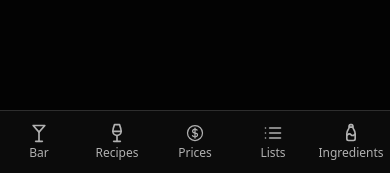
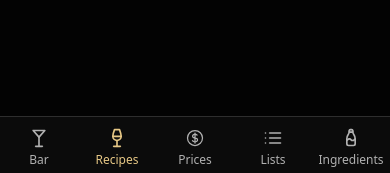
Before and after one commit to crops004/home-bar, a Flask app: page /recipe/recipe in a window 390 px wide. Shown: the part 671-844 px from the top of the page. Run offline with Flask 3, Linux system fonts and the light colour scheme; the visitor is signed in with stand-in values (Sample User, id 1); data that the repository does not hold is empty; style sheets or scripts are compiled from the project's sources; some libraries are stand-ins or nearby versions.

Commit message:
feat: enhance modals in recipes and bar pages for improved accessibility and layout

```diff
--- a/templates/base.html
+++ b/templates/base.html
@@ -11,28 +11,39 @@
     <div id="toast" class="toast"></div>
     <!-- Mobile Bottom Nav -->
     <nav class="sm:hidden fixed bottom-0 left-0 right-0 bg-background-mid border-t border-border-muted z-50">
-        <div class="flex justify-around items-center py-2 text-xs text-text-muted">
-            <a href="{{ url_for('bar.bar') }}" class="flex flex-col items-center gap-0.5 w-14">
+        {% set current_endpoint = request.endpoint or '' %}
+        <div class="grid grid-cols-5 items-stretch py-0 text-xs text-text-muted">
+            <a href="{{ url_for('bar.bar') }}" class="flex min-h-14 w-full flex-col items-center justify-center gap-0.5 px-1 py-0.5 transition-colors {% if current_endpoint.startswith('bar.') %}text-logo{% else %}text-text-muted{% endif %}">
+                <span class="flex h-7 w-7 items-center justify-center rounded-full">
                     <svg class="w-5 h-5 block mx-auto" xmlns="http://www.w3.org/2000/svg" viewBox="0 0 24 24" fill="none" stroke="currentColor" stroke-width="2" stroke-linecap="round" stroke-linejoin="round"><path d="M8 22h8"/><path d="M12 11v11"/><path d="m19 3-7 8-7-8Z"/></svg>
-                <span>Bar</span>
+                </span>
+                <span class="leading-none">Bar</span>
             </a>
-            <a href="{{ url_for('recipes.recipes') }}" class="flex flex-col items-center gap-0.5 w-14">
+            <a href="{{ url_for('recipes.recipes') }}" class="flex min-h-14 w-full flex-col items-center justify-center gap-0.5 px-1 py-0.5 transition-colors {% if current_endpoint.startswith('recipes.') %}text-logo{% else %}text-text-muted{% endif %}">
+                <span class="flex h-7 w-7 items-center justify-center rounded-full">
                     <svg class="w-5 h-5 block mx-auto" xmlns="http://www.w3.org/2000/svg" viewBox="0 0 24 24" fill="none" stroke="currentColor" stroke-width="2" stroke-linecap="round" stroke-linejoin="round"><path d="M8 22h8"/><path d="M7 10h10"/><path d="M12 15v7"/><path d="M12 15a5 5 0 0 0 5-5c0-2-.5-4-2-8H9c-1.5 4-2 6-2 8a5 5 0 0 0 5 5Z"/></svg>
-                <span>Recipes</span>
+                </span>
+                <span class="leading-none">Recipes</span>
             </a>
-            <a href="{{ url_for('prices') }}" class="flex flex-col items-center gap-0.5 w-14">
+            <a href="{{ url_for('prices') }}" class="flex min-h-14 w-full flex-col items-center justify-center gap-0.5 px-1 py-0.5 transition-colors {% if current_endpoint == 'prices' %}text-logo{% else %}text-text-muted{% endif %}">
+                <span class="flex h-7 w-7 items-center justify-center rounded-full">
                     <svg xmlns="http://www.w3.org/2000/svg" fill="none" viewBox="0 0 24 24" stroke-width="1.5" stroke="currentColor" class="w-5 h-5 block mx-auto">
                         <path stroke-linecap="round" stroke-linejoin="round" d="M12 6v12m-3-2.818.879.659c1.171.879 3.07.879 4.242 0 1.172-.879 1.172-2.303 0-3.182C13.536 12.219 12.768 12 12 12c-.725 0-1.45-.22-2.003-.659-1.106-.879-1.106-2.303 0-3.182s2.9-.879 4.006 0l.415.33M21 12a9 9 0 1 1-18 0 9 9 0 0 1 18 0Z" />
                     </svg>
-                <span>Prices</span>
+                </span>
+                <span class="leading-none">Prices</span>
             </a>
-            <a href="{{ url_for('manage_lists') }}" class="flex flex-col items-center gap-0.5 w-14">
+            <a href="{{ url_for('manage_lists') }}" class="flex min-h-14 w-full flex-col items-center justify-center gap-0.5 px-1 py-0.5 transition-colors {% if current_endpoint == 'manage_lists' %}text-logo{% else %}text-text-muted{% endif %}">
+                <span class="flex h-7 w-7 items-center justify-center rounded-full">
                     <svg class="w-5 h-5 block mx-auto" viewBox="0 0 24 24" fill="none" stroke="currentColor" stroke-width="2" stroke-linecap="round" stroke-linejoin="round"><path d="M8 6h13"/><path d="M8 12h13"/><path d="M8 18h13"/><path d="M3 6h.01"/><path d="M3 12h.01"/><path d="M3 18h.01"/></svg>
-                <span>Lists</span>
+                </span>
+                <span class="leading-none">Lists</span>
             </a>
-            <a href="{{ url_for('possible_ingredients') }}" class="flex flex-col items-center gap-0.5 w-14 py-1">
+            <a href="{{ url_for('possible_ingredients') }}" class="flex min-h-14 w-full flex-col items-center justify-center gap-0.5 px-1 py-0.5 transition-colors {% if current_endpoint == 'possible_ingredients' %}text-logo{% else %}text-text-muted{% endif %}">
+                <span class="flex h-7 w-7 items-center justify-center rounded-full">
                     <svg class="w-5 h-5 block mx-auto" xmlns="http://www.w3.org/2000/svg" viewBox="0 0 24 24" fill="none" stroke="currentColor" stroke-width="2" stroke-linecap="round" stroke-linejoin="round"><path stroke="none" d="M0 0h24v24H0z" fill="none"/><path d="M10 5h4v-2a1 1 0 0 0 -1 -1h-2a1 1 0 0 0 -1 1v2z" /><path d="M14 3.5c0 1.626 .507 3.212 1.45 4.537l.05 .07a8.093 8.093 0 0 1 1.5 4.694v6.199a2 2 0 0 1 -2 2h-6a2 2 0 0 1 -2 -2v-6.2c0 -1.682 .524 -3.322 1.5 -4.693l.05 -.07a7.823 7.823 0 0 0 1.45 -4.537" /><path d="M7 14.803a2.4 2.4 0 0 0 1 -.803a2.4 2.4 0 0 1 2 -1a2.4 2.4 0 0 1 2 1a2.4 2.4 0 0 0 2 1a2.4 2.4 0 0 0 2 -1a2.4 2.4 0 0 1 1 -.805" /></svg>
-                <span>Ingredients</span>
+                </span>
+                <span class="leading-none">Ingredients</span>
             </a>
         </div>
     </nav>
--- a/templates/recipes.html
+++ b/templates/recipes.html
@@ -106,14 +106,14 @@
     {% endif %}
 
     <!-- Add Recipe Modal -->
-    <div id="add-modal" class="modal-backdrop hidden">
-        <div class="modal-panel max-h-[92vh]">
+    <div id="add-modal" class="fixed inset-0 z-[999] hidden flex items-start sm:items-center justify-center bg-black/70 backdrop-blur-sm p-3 sm:p-4 overflow-y-auto">
+        <div class="modal-panel max-h-[calc(100dvh-1.5rem)] sm:max-h-[calc(100dvh-2rem)] flex flex-col">
             <div class="modal-header">
                 <h2 class="text-xl font-semibold text-text-normal">Add New Recipe</h2>
                 <button type="button" onclick="closeAddModal()" class="text-text-muted hover:text-text-normal text-2xl leading-none">&times;</button>
             </div>
-            <form id="add-recipe-form" method="post" class="flex flex-col max-h-[90vh]">
-                <div class="modal-body space-y-3">
+            <form id="add-recipe-form" method="post" class="flex flex-1 min-h-0 flex-col">
+                <div class="modal-body flex-1 min-h-0 space-y-3">
                     <div class="grid gap-4 sm:grid-cols-2">
                         <label class="flex items-center gap-3 text-sm sm:col-span-2">
                             <span class="modal-label w-24 shrink-0 whitespace-nowrap">Drink Name</span>
@@ -203,14 +203,14 @@
             </form>
         </div>
     </div>    <!-- Edit Recipe Modal -->
-    <div id="edit-modal" class="modal-backdrop hidden">
-        <div class="modal-panel max-h-[92vh]">
+    <div id="edit-modal" class="fixed inset-0 z-[999] hidden flex items-start sm:items-center justify-center bg-black/70 backdrop-blur-sm p-3 sm:p-4 overflow-y-auto">
+        <div class="modal-panel max-h-[calc(100dvh-1.5rem)] sm:max-h-[calc(100dvh-2rem)] flex flex-col">
             <div class="modal-header">
                 <h2 class="text-xl font-semibold text-text-normal">Edit Recipe</h2>
                 <button type="button" onclick="closeEditModal()" class="text-text-muted hover:text-text-normal text-2xl leading-none">&times;</button>
             </div>
-            <form id="edit-recipe-form" class="flex flex-col max-h-[90vh]">
-                <div class="modal-body space-y-3">
+            <form id="edit-recipe-form" class="flex flex-1 min-h-0 flex-col">
+                <div class="modal-body flex-1 min-h-0 space-y-3">
                     <input type="hidden" id="edit-original-drink" name="original_drink">
                     <div class="grid gap-4 sm:grid-cols-2">
                         <label class="flex items-center gap-3 text-sm sm:col-span-2">
@@ -1211,7 +1211,9 @@
         function closeAddModal() {
             const modal = document.getElementById('add-modal');
             const form = document.getElementById('add-recipe-form');
-            form.reset();
+            if (form) {
+                form.reset();
+            }
             modal.style.display = 'none';
             modal.classList.add('hidden');
             ingredientCount = 1;
```
Also changed, not shown: static/js/bar.js (line endings or trailing spaces). Lines whose indentation alone changed are shown as unchanged.
